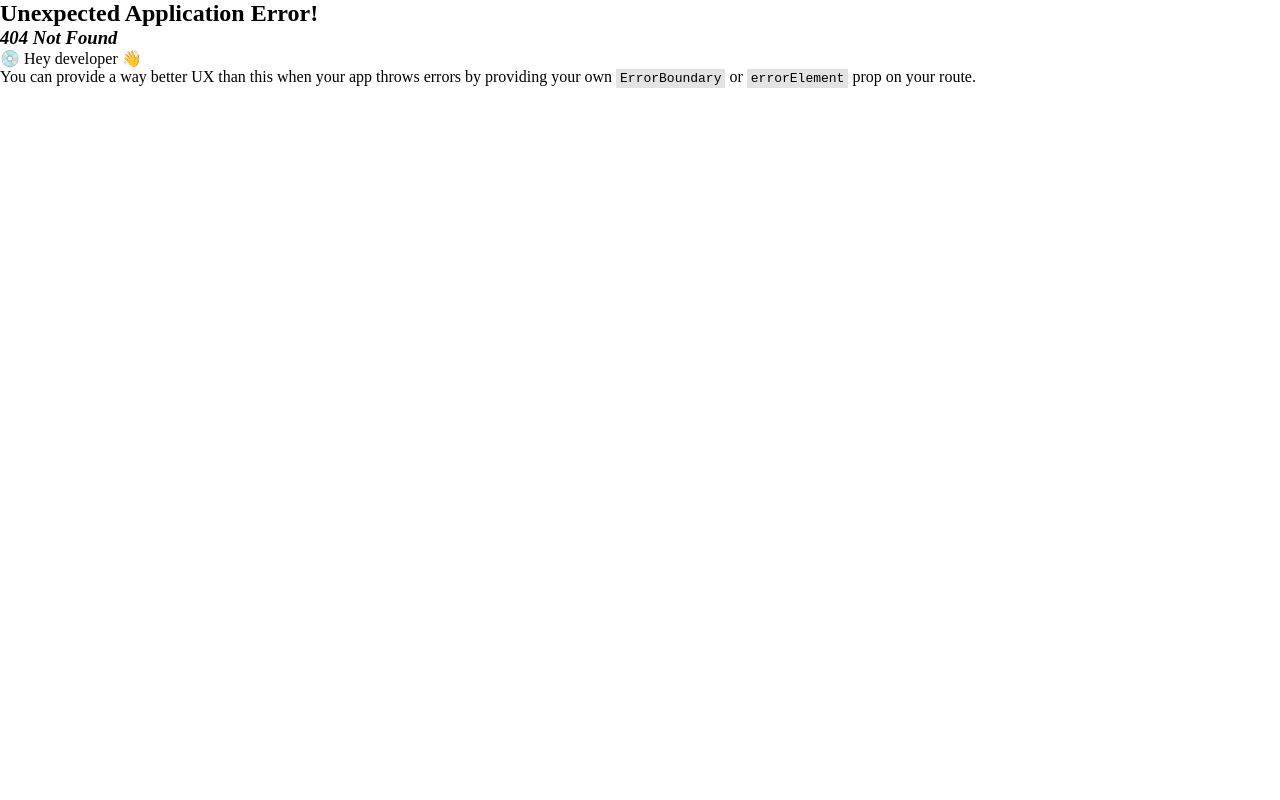
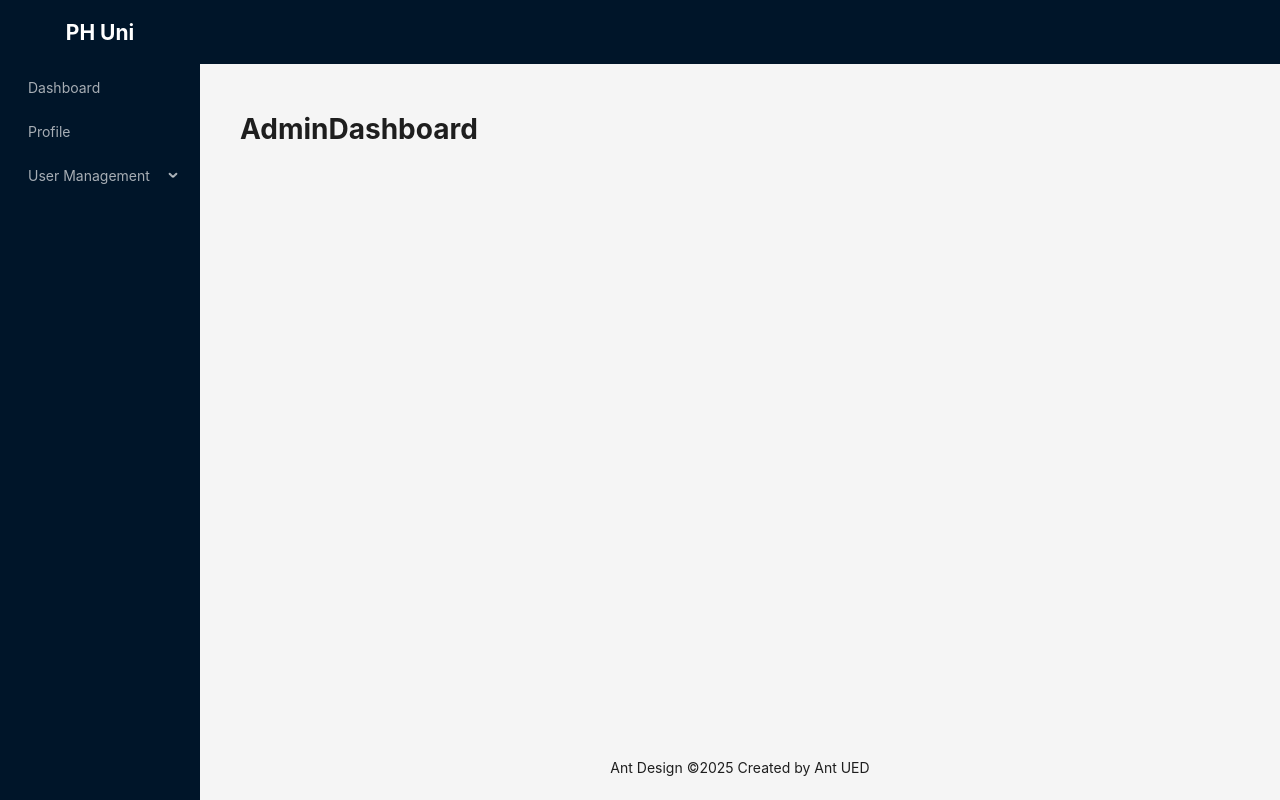
Before and after one commit to pranta-deba/pd-university-management-client, a React (Vite) app: page /admin/dashboard in a window 1280 px wide. Before the commit this address had no page. Built offline with nearby package versions, Linux system fonts and the light colour scheme.

Commit message:
[Router]: ---> [Route]: ---> Absolute path

```diff
--- a/src/components/layout/MainLayOut.tsx
+++ b/src/components/layout/MainLayOut.tsx
@@ -1,4 +1,5 @@
 import { Layout, Menu, MenuProps } from "antd";
+import { Outlet } from "react-router-dom";
 const { Header, Content, Footer, Sider } = Layout;
 
 const items: MenuProps["items"] = [
@@ -66,7 +67,7 @@
               minHeight: 360,
             }}
           >
-            <h1>The main content</h1>
+            <Outlet />
           </div>
         </Content>
         <Footer style={{ textAlign: "center" }}>
--- /dev/null
+++ b/src/pages/Login.tsx
@@ -0,0 +1,9 @@
+const Login = () => {
+    return (
+        <div>
+            <h1>Login</h1>
+        </div>
+    );
+};
+
+export default Login;
--- /dev/null
+++ b/src/pages/admin/AdminDashboard.tsx
@@ -0,0 +1,9 @@
+const AdminDashboard = () => {
+    return (
+        <div>
+            <h1>AdminDashboard</h1>
+        </div>
+    );
+};
+
+export default AdminDashboard;
--- /dev/null
+++ b/src/pages/admin/CreateStudent.tsx
@@ -0,0 +1,9 @@
+const CreateStudent = () => {
+    return (
+        <div>
+            <h1>CreateStudent</h1>
+        </div>
+    );
+};
+
+export default CreateStudent;
```
Also changed, not shown: src/components/layout/AdminLayout.tsx (added, +13 -0 lines), src/routes/Routes.tsx (+38 -0 lines).
